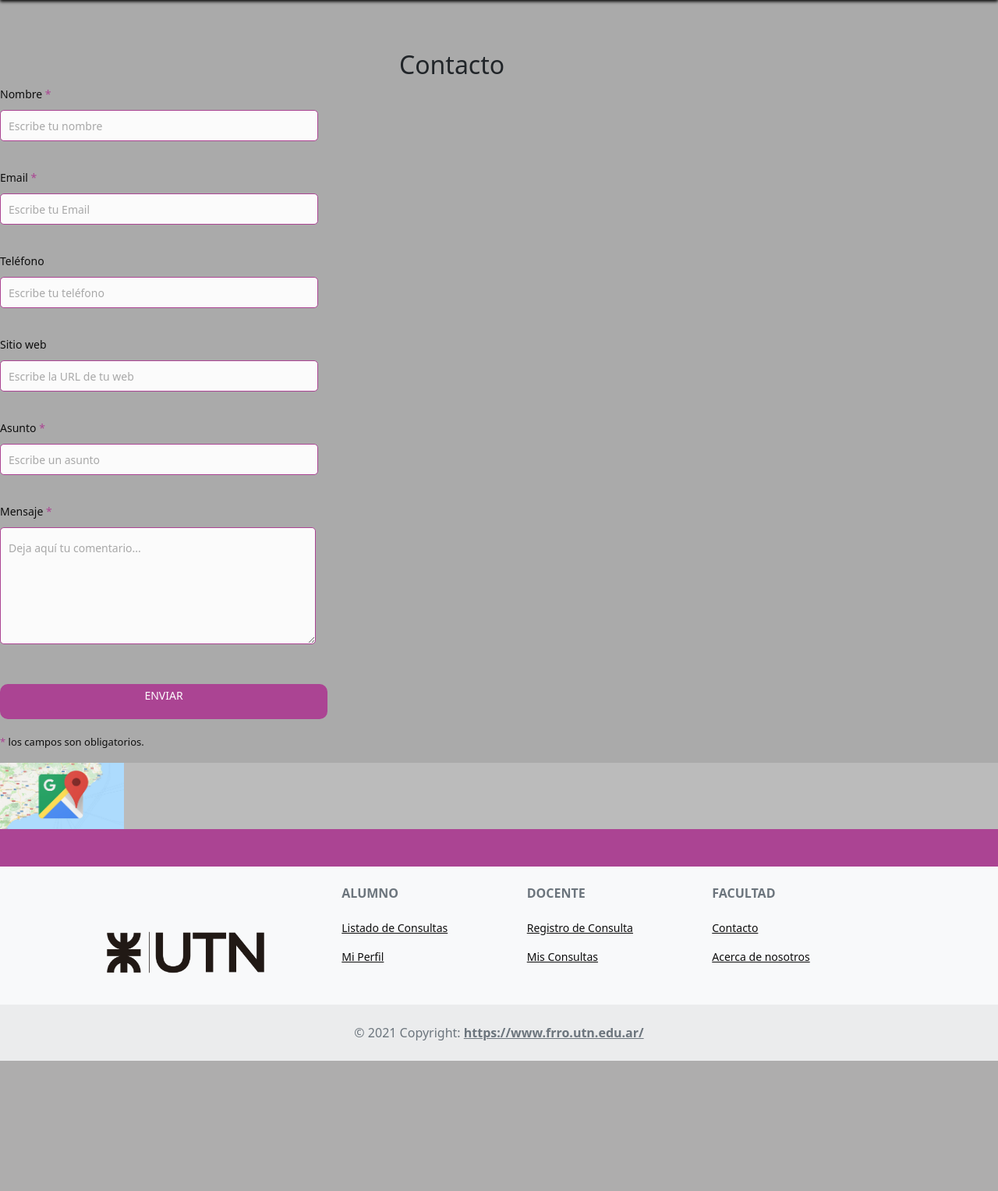
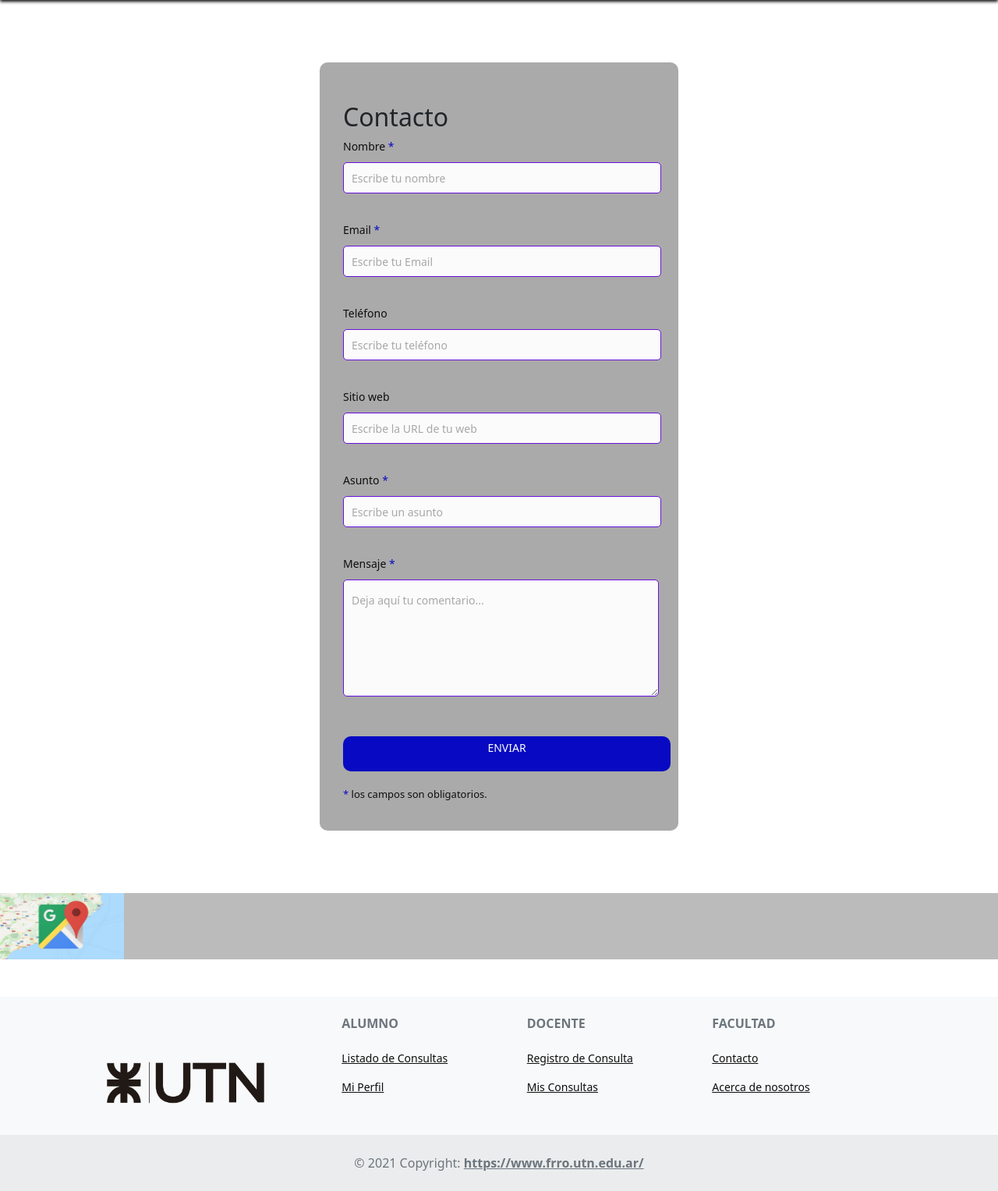
Before and after one commit to FrancoGaytan/TPIEntornosGraficos, a PHP site: page /contacto.php in a window 1280 px wide. Shown: the part 106-1633 px from the top of the page at 78% size. Before the commit the page ends 1466 px from the top, so only its background shows below. Run offline with PHP 8.4, Linux system fonts and the light colour scheme.

Commit message:
Updated CSS

```diff
--- a/ModuloAvisoDeConsultas/contacto.php
+++ b/ModuloAvisoDeConsultas/contacto.php
@@ -10,11 +10,12 @@
 <link href="css/formulario.css" rel="stylesheet">
 
 <div class="row">
-  <div class="column" style="background-color:#aaa;">
+  <div id="column1" class="contact_form formulario" style="background-color:#aaa;">
+    <div class="titulo">
+            <h2>Contacto</h2>
+    </div>
     <form action="envioFormulario.php" method="post">
-        <div class="titulo">
-            <h2>Contacto</h2>
-        </div>
+
         <p>
         <label for="nombre" class="colocar_nombre">Nombre
             <span class="obligatorio">*</span>
@@ -62,7 +63,7 @@
         </p>
     </form>
   </div>
-  <div class="column" style="background-color:#bbb;">
+  <div id="column2" style="background-color:#bbb;">
     <div class="ubicacionUTN" style="background-color:rgba(0, 0, 0, 0);">
         <a  href="https://www.google.com/maps/place/Universidad+Tecnol%C3%B3gica+Nacional+%7C+Facultad+Regional+Rosario/@-32.9544347,-60.6437319,15z/data=!4m5!3m4!1s0x0:0x11f1d3d54f950dd0!8m2!3d-32.9544347!4d-60.6437319"><img class="img-responsive" src="img/utnUbicacion.jpg" data-bs-hover-animate="pulse"></a>
     </div>
--- a/ModuloAvisoDeConsultas/css/estilos.css
+++ b/ModuloAvisoDeConsultas/css/estilos.css
@@ -53,7 +53,6 @@
 }
 
 h2{
-    padding-left: 40%;
     align-content: center;
     padding-top: 5%;
 }
--- a/ModuloAvisoDeConsultas/css/formulario.css
+++ b/ModuloAvisoDeConsultas/css/formulario.css
@@ -1,7 +1,6 @@
 body{
     height: 100%;
     font-family: 'Noto Sans', sans-serif;
-    background-color: #ab4493;
   }
 
 
@@ -24,7 +23,7 @@
     border-radius: 5px;
     border-style: solid;
     border-width: 1px;
-    border-color: #ab4493;
+    border-color: #6711d8;
     margin-top: 10px;
     padding-left: 10px;
     margin-bottom: 20px;
@@ -38,7 +37,7 @@
     border-radius: 5px;
     border-style: solid;
     border-width: 1px;
-    border-color: #ab4493;
+    border-color: #6711d8;
     margin-top: 10px;
     padding-left: 10px;
     margin-bottom: 20px;
@@ -59,8 +58,8 @@
     margin-bottom: 20px;
     margin-top: 10px;
     text-transform: uppercase;
-    background-color: #ab4493;
-    border-color: #ab4493;
+    background-color: #070ac2;
+    border-color: #070ac2;
     border-style: solid;
     border-radius: 10px;
     width: 420px;
@@ -74,7 +73,7 @@
 
 
   span{
-    color: #ab4493;
+    color: #070ac2;
   }
 
 
@@ -88,7 +87,7 @@
     font-size: 39px;
     text-align: letf;
     padding-bottom: 20px;
-    color: #ab4493;
+    color: #070ac2;
   }
 
 
@@ -125,3 +124,22 @@
     outline:0;
     border: 1px solid #97d848;
   }
+
+  * {
+    margin:0;
+    padding:0;
+    }
+    #columna1 {
+    position:absolute;
+    top:0px;
+    left:0px;
+    width:200px;
+    margin-top:10px;
+    background-color:#ffff55;
+    }
+    #columna2 {
+    margin-left:220px;
+    margin-right:20px;
+    margin-top:10px;
+    background-color:#ffffbb;
+    }
```
